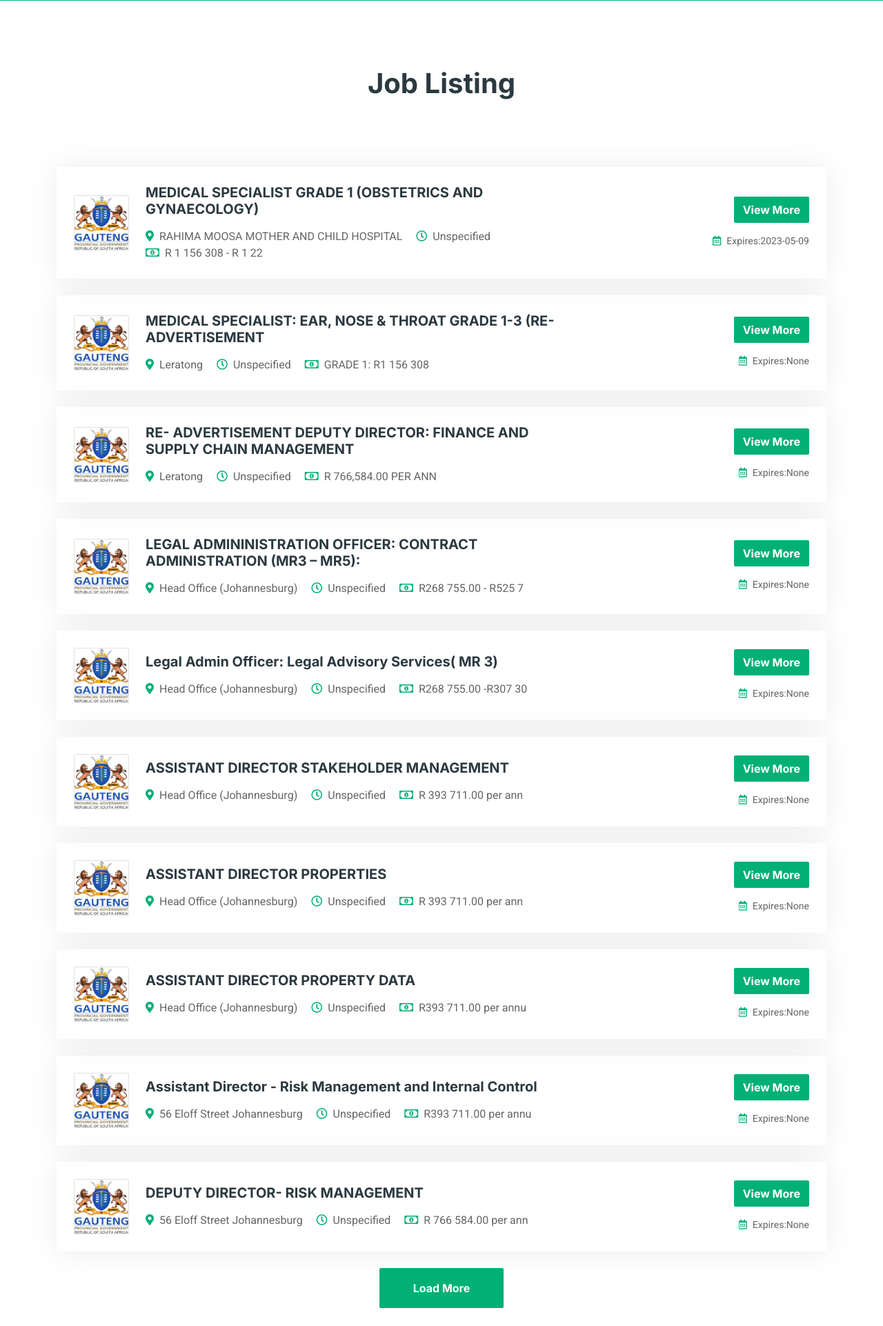
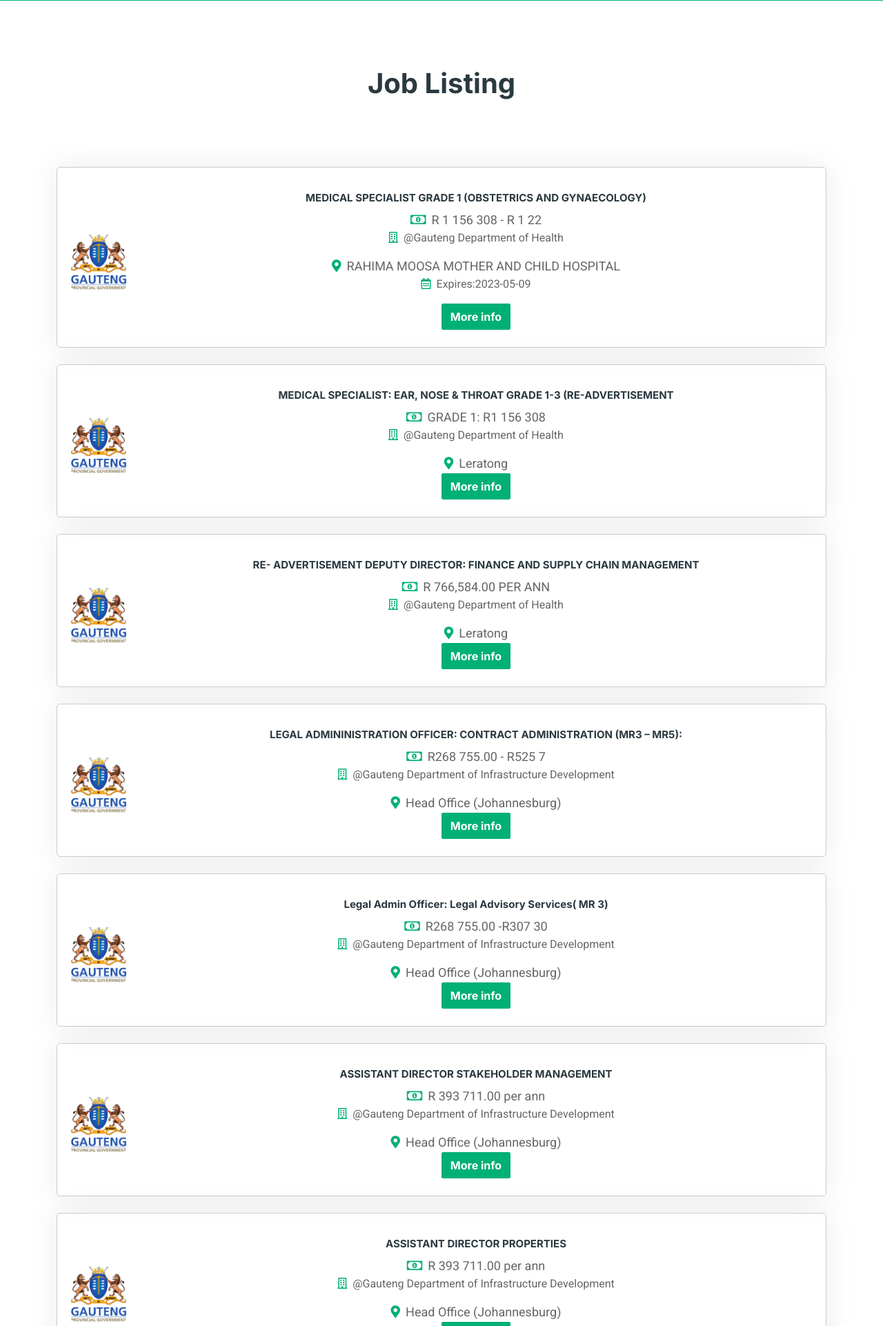
Before and after one commit to Rankonana/careercrest2, a Django app: page / in a window 1280 px wide. Shown: the part 916-2838 px from the top of the page at 69% size. Run offline with Django 4.2, Linux system fonts and the light colour scheme; data comes from the database, SQL or seed files in the repository; both versions use the stored data as it was after the commit; some libraries are stand-ins or nearby versions.

Commit message:
the style and font-size look better now

```diff
--- a/base/templates/base/home.html
+++ b/base/templates/base/home.html
@@ -137,31 +137,30 @@
                         $('.my-list').data('page', currentPage + 1);
                         for (var i = 0; i < data.length; i++) {
                             $('.my-list').append(`
-                                <div class="job-item p-4 mb-4">
-                                    <div class="row g-4">
-                                        <div class="col-sm-12 col-md-8 d-flex align-items-center">
-                                            <img class="flex-shrink-0 img-fluid border rounded" src="${data[i]['companylogo'] || '/static/img/android-chrome-512x512.png'}" alt="" style="width: 80px; height: 80px;">
-                                            <div class="text-start ps-4">
-                                                <a href="${data[i]['theurl']}"><h5 class="mb-3">${data[i]['title'] || 'Vacancy'}</h5></a>
+                            <div class="job-item mb-4">
+                                    <a href="${data[i]['theurl']}">
+                                        <img src="${data[i]['companylogo'] || '/static/img/android-chrome-512x512.png'}" alt="Job Image" style="width: 80px; height: 80px; margin-top: 15px;">
+                                    </a>
+                                    <div class="job-details">
+                                        <a href="${data[i]['theurl']}"><h2 class="job-title" style="font-size: 15px; margin-top: 15px;">${data[i]['title'] || 'Vacancy'}</h2></a>
+
+                                        ${data[i]['salary'] ? `<p class="job-salary"><i class="far fa-money-bill-alt text-primary me-2"></i>${data[i]['salary']}</p>` : ''}
+
+                                        ${data[i]['companyname'] ? `<p class="job-companyname"><i class="far fa-solid fa-building text-primary me-2"></i>@${data[i]['companyname']}</p>` : ''}
+
+                                        ${data[i]['location'] ? `<p class="job-location"><i class="fa fa-map-marker-alt text-primary me-2"></i>${data[i]['location']}</p>` : ''}
+                                        ${data[i]['expiryDate'] !== null && data[i]['expiryDate'] !== undefined && data[i]['expiryDate'] !== '' && data[i]['expiryDate'] !== 'None' ? `<p class="job-expiry-date"><i class="far fa-calendar-alt text-primary me-2"></i>Expires:${data[i]['expiryDate']}</p>` : ''}
+
+                                        <a class="btn btn-primary more-info-button" href="${data[i]['theurl']}" style="margin-bottom: 5px;">More info</a>
+
+                                        </div>
 
 
-                                                ${data[i]['location'] ? `<span class="text-truncate me-3"><i class="fa fa-map-marker-alt text-primary me-2"></i>${data[i]['location']}</span>` : ''}
+                            </div>
 
-                                                ${data[i]['jobType'] ? `<span class="text-truncate me-3"><i class="far fa-clock text-primary me-2"></i>${data[i]['jobType']}</span>` : ''}
 
-                                                ${data[i]['salary'] ? `<span class="text-truncate me-3"><i class="far fa-money-bill-alt text-primary me-2"></i>${data[i]['salary']}</span>` : ''}
 
-                                            </div>
-                                        </div>
-                                        <div class="col-sm-12 col-md-4 d-flex flex-column align-items-start align-items-md-end justify-content-center">
-                                            <div class="d-flex mb-3">
-                                                <a class="btn btn-primary" href="${data[i]['theurl']}">View More</a>
-                                            </div>
-
-                                            ${data[i]['expiryDate'] ? `<small class="text-truncate"><i class="far fa-calendar-alt text-primary me-2"></i>Expires:${data[i]['expiryDate']}</small>` : ''}
-                                        </div>
-                                    </div>
-                                </div>`
+                                `
                             );
 
 
--- a/static/css/style.css
+++ b/static/css/style.css
@@ -275,7 +275,7 @@
 .job-item {
     border: 1px solid transparent;
     border-radius: 2px;
-    box-shadow: 0 0 45px rgba(0, 0, 0, .08);
+    box-shadow: 0 0 45px rgba(3, 2, 2, 0.08);
     transition: .5s;
 }
 
@@ -283,6 +283,53 @@
     border-color: rgba(0, 0, 0, .08);
     box-shadow: none;
 }
+
+ .job-item {
+    display: flex;
+    align-items: center;
+    width: 100%;
+    box-sizing: border-box;
+    padding: 20px;
+    border: 1px solid #ccc;
+    border-radius: 5px;
+    margin-bottom: 20px;
+  }
+
+  .job-item img {
+    width: 150px;
+    height: 150px;
+    object-fit: cover;
+    border-radius: 5px;
+    margin-right: 20px;
+  }
+
+  .job-details {
+    flex: 1;
+  }
+
+  .job-title {
+    font-size: 18px;
+    font-weight: bold;
+    margin: 0 0 10px 0;
+  }
+
+  .job-salary,
+  .job-location {
+    font-size: 18px;
+    margin: 0;
+  }
+
+  @media only screen and (max-width: 767px) {
+    .job-item {
+      flex-direction: column;
+    }
+
+    .job-item img {
+      margin-right: 0;
+      margin-bottom: 20px;
+    }
+  }
+
 
 
 /*** Testimonial ***/
```
Also changed, not shown: db.sqlite3.
